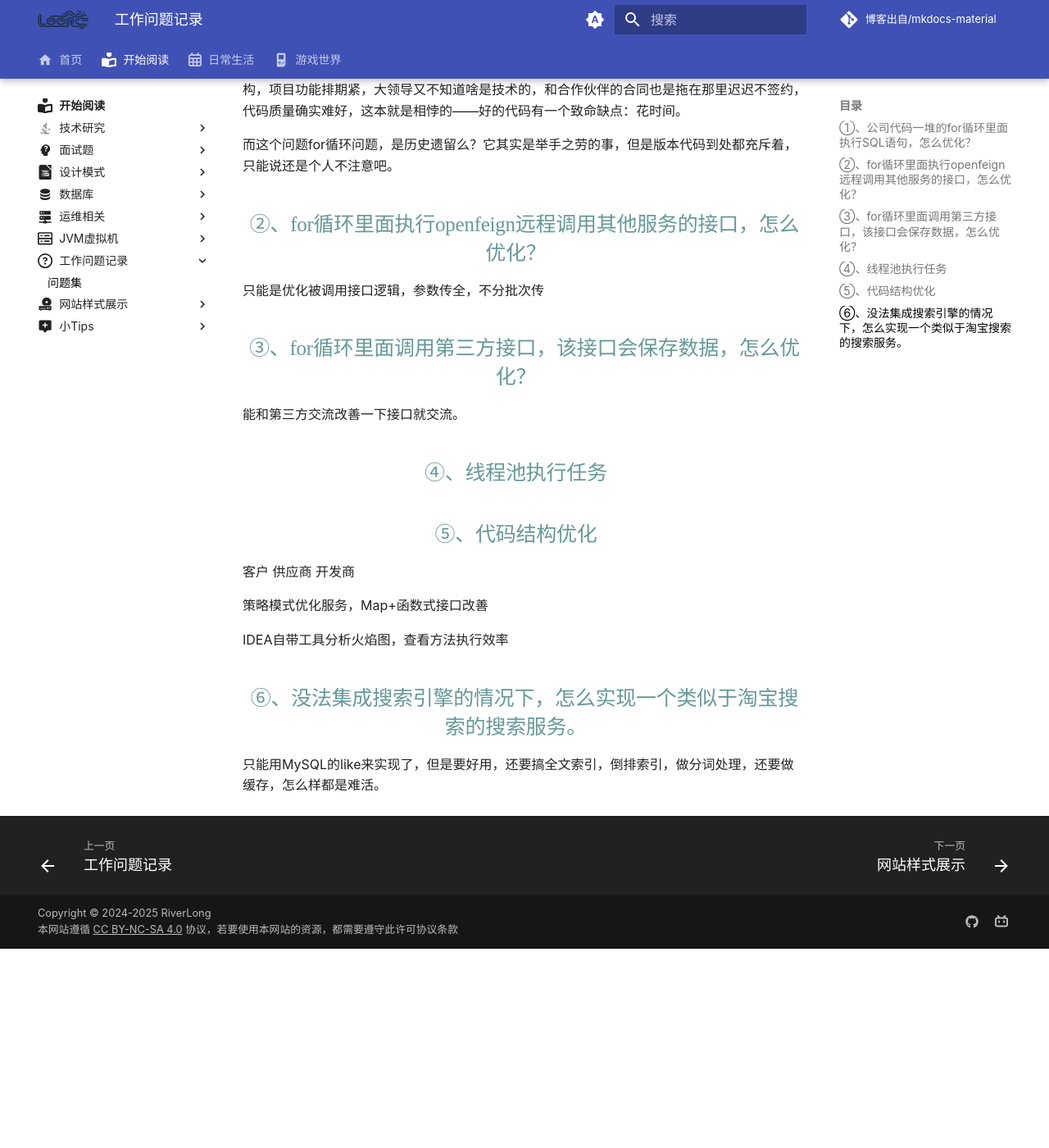
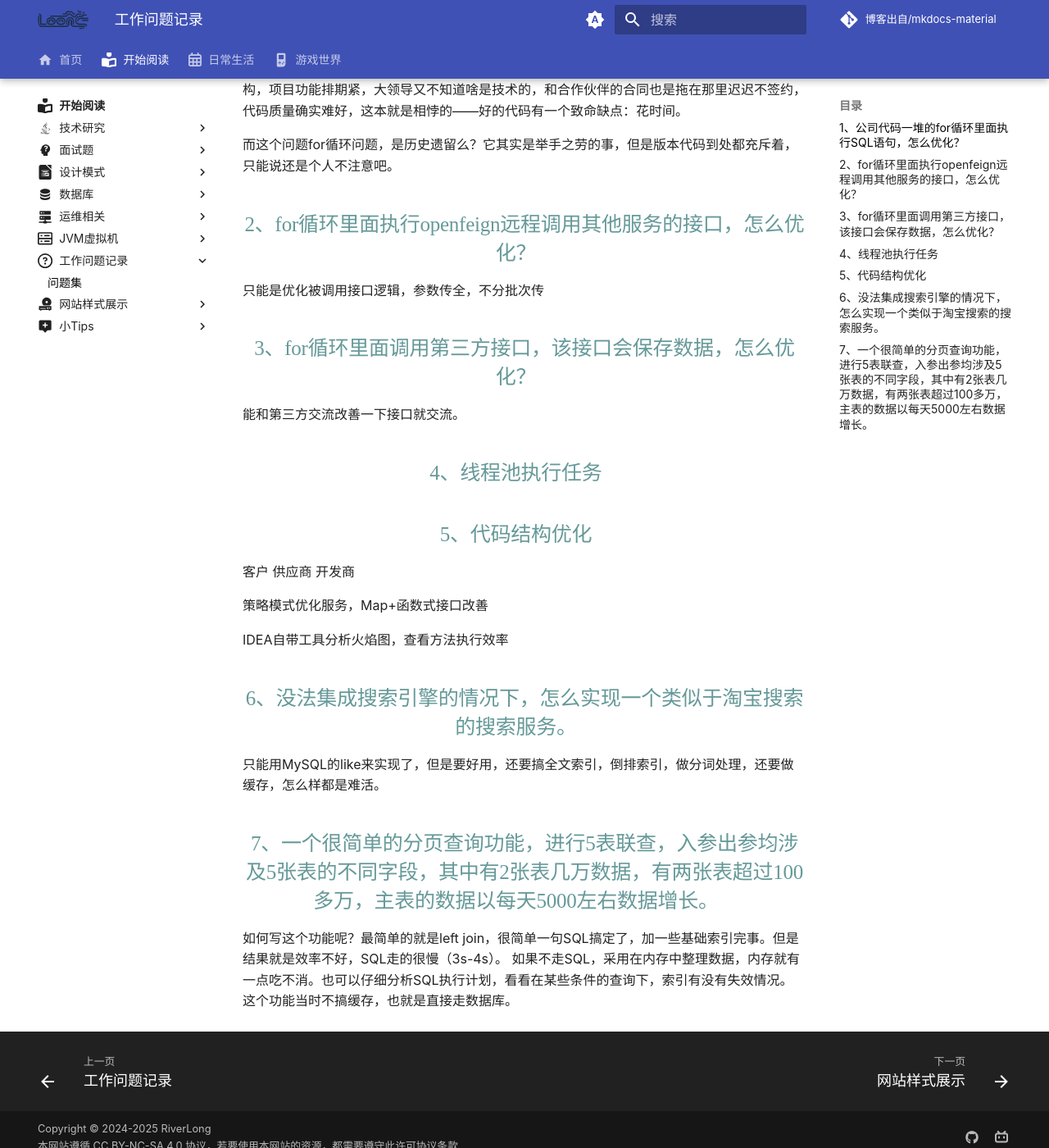
Before and after one commit to 971230/971230.github.io, an MkDocs documentation site: the page built from docs/开始阅读/工作问题记录/问题集.md, in a window 1280 px wide and 1400 px high, scrolled down 395 px. Shown: the whole window at 82% size. Built offline with MkDocs 1.6.1 and Material for MkDocs 9.7.7, drawn with Linux system fonts in a browser that asks for light colours; some web fonts are replaced; comment, search, counter and statistics services are not loaded; before the commit the page ends 1552 px from its top, so only the background shows below that; some of the changed text lies outside the part shown.

Commit message:
工作问题记录

```diff
--- a/docs/开始阅读/工作问题记录/问题集.md
+++ b/docs/开始阅读/工作问题记录/问题集.md
@@ -3,7 +3,7 @@ title: 工作问题记录
 description: 工作问题记录
 ---
 
-## ①、公司代码一堆的for循环里面执行SQL语句，怎么优化？
+## 1、公司代码一堆的for循环里面执行SQL语句，怎么优化？
 
 这个其实很简单，批量插入是有MyBatis-Plus集成好的API可以使用的，如果是有一点并发的插入数据量多的，也是可以使用
 线程池来异步调用，分批插入数据，使用JDBC的executeBatch()方法(参考开源框架easyQuery)，分多少批次是需要测试的，考虑到的很多
@@ -15,17 +15,17 @@ description: 工作问题记录
 
 而这个问题for循环问题，是历史遗留么？它其实是举手之劳的事，但是版本代码到处都充斥着，只能说还是个人不注意吧。
 
-## ②、for循环里面执行openfeign远程调用其他服务的接口，怎么优化？
+## 2、for循环里面执行openfeign远程调用其他服务的接口，怎么优化？
 
 只能是优化被调用接口逻辑，参数传全，不分批次传
 
-## ③、for循环里面调用第三方接口，该接口会保存数据，怎么优化？
+## 3、for循环里面调用第三方接口，该接口会保存数据，怎么优化？
 
 能和第三方交流改善一下接口就交流。
 
-## ④、线程池执行任务
+## 4、线程池执行任务
 
-## ⑤、代码结构优化
+## 5、代码结构优化
 
 客户 供应商 开发商
 
@@ -33,6 +33,12 @@ description: 工作问题记录
 
 IDEA自带工具分析火焰图，查看方法执行效率
 
-## ⑥、没法集成搜索引擎的情况下，怎么实现一个类似于淘宝搜索的搜索服务。
+## 6、没法集成搜索引擎的情况下，怎么实现一个类似于淘宝搜索的搜索服务。
 
 只能用MySQL的like来实现了，但是要好用，还要搞全文索引，倒排索引，做分词处理，还要做缓存，怎么样都是难活。
+
+## 7、一个很简单的分页查询功能，进行5表联查，入参出参均涉及5张表的不同字段，其中有2张表几万数据，有两张表超过100多万，主表的数据以每天5000左右数据增长。
+
+如何写这个功能呢？最简单的就是left join，很简单一句SQL搞定了，加一些基础索引完事。但是结果就是效率不好，SQL走的很慢（3s-4s）。
+如果不走SQL，采用在内存中整理数据，内存就有一点吃不消。也可以仔细分析SQL执行计划，看看在某些条件的查询下，索引有没有失效情况。
+这个功能当时不搞缓存，也就是直接走数据库。
```
